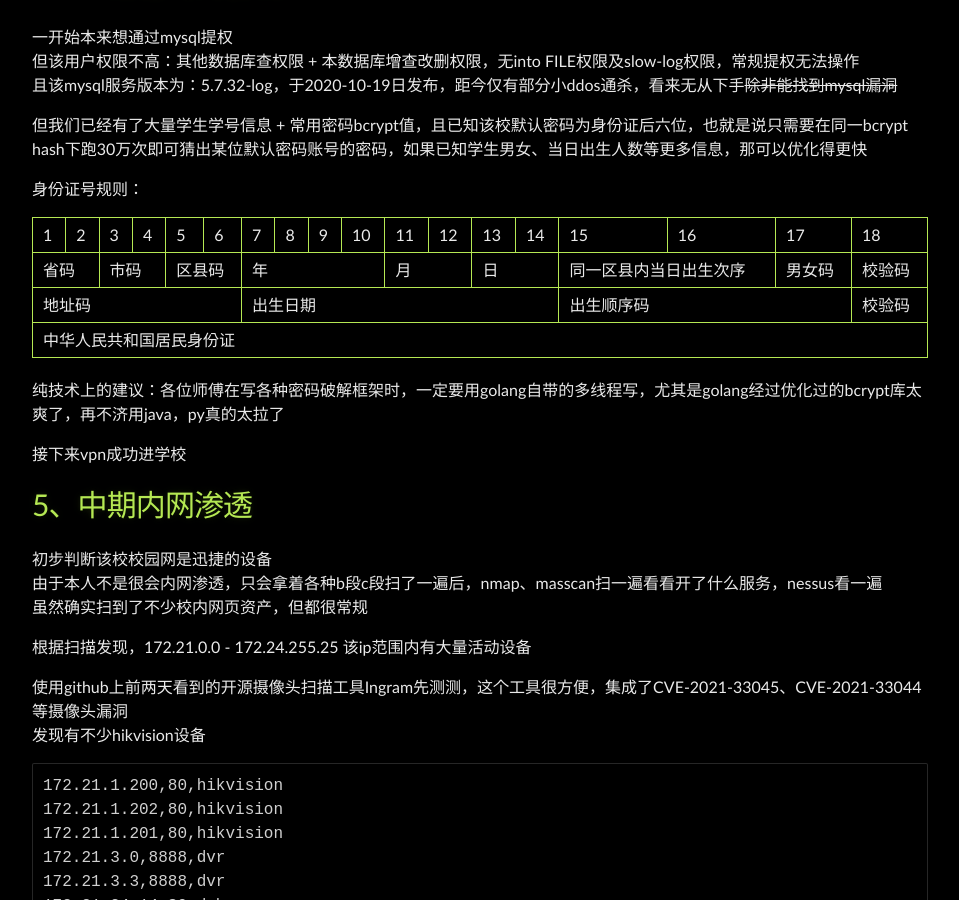
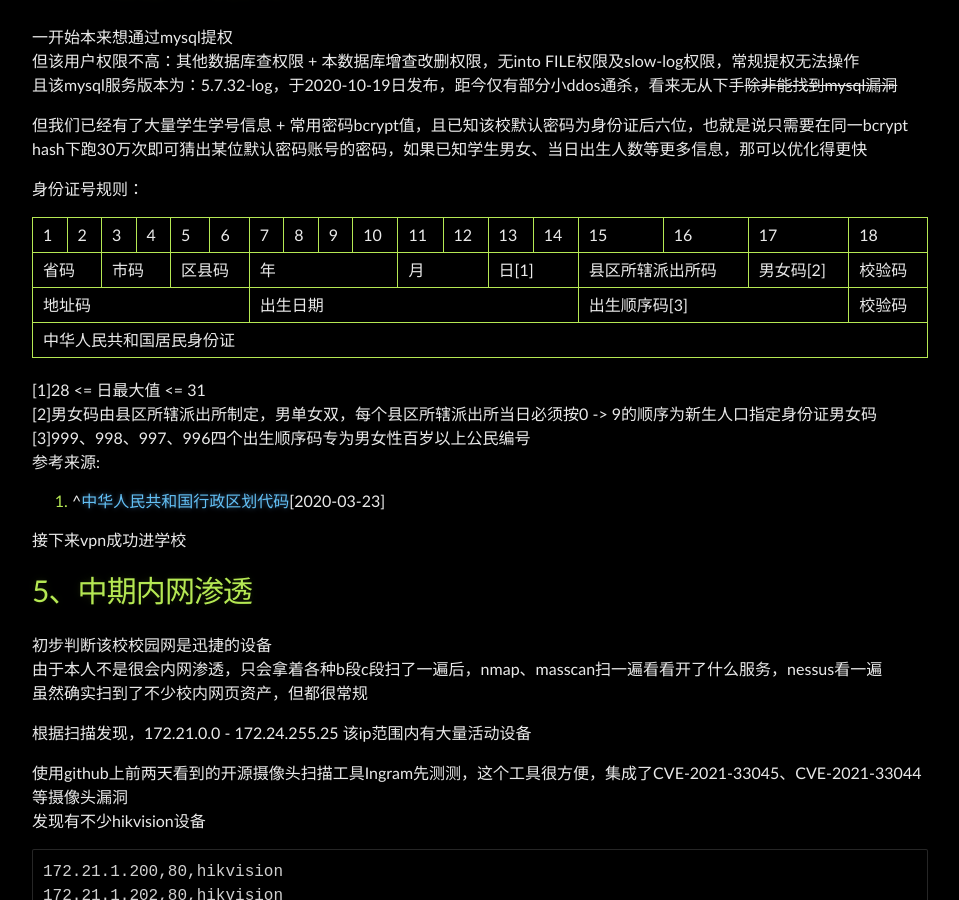
Before and after one commit to Leeyangee/leeyangee.github.io, a Jekyll site: the page built from _posts/2023-06-20-SRC干货 某教育资产经典渗透-漏洞链从外网打到内网.md, in a window 1280 px wide and 900 px high, scrolled down 1693 px. Shown: the whole window, without its empty margins (160-1119 px from the left). Built offline with Jekyll 4.4.1, drawn with Linux system fonts in a browser that asks for light colours.

Commit message:
Update 2023-06-20-SRC干货 某教育资产经典渗透-漏洞链从外网打到内网.md

```diff
--- a/_posts/2023-06-20-SRC干货 某教育资产经典渗透-漏洞链从外网打到内网.md
+++ b/_posts/2023-06-20-SRC干货 某教育资产经典渗透-漏洞链从外网打到内网.md
@@ -94,15 +94,15 @@ SELECT * FROM INFORMATION_SCHEMA.TABLES ORDER BY create_time DESC;
     <td colspan="2">区县码</td>
     <td colspan="4">年</td>
     <td colspan="2">月</td>
-    <td colspan="2">日</td>
-    <td colspan="2">同一区县内当日出生次序</td>
-    <td colspan="1">男女码</td>
+    <td colspan="2">日[1]</td>
+    <td colspan="2">县区所辖派出所码</td>
+    <td colspan="1">男女码[2]</td>
     <td colspan="1">校验码</td>
   </tr>
   <tr>
   	<td colspan="6">地址码</td>
     <td colspan="8">出生日期</td>
-    <td colspan="3">出生顺序码</td>
+    <td colspan="3">出生顺序码[3]</td>
     <td colspan="1">校验码</td>
   </tr>
   <tr>
@@ -110,7 +110,11 @@ SELECT * FROM INFORMATION_SCHEMA.TABLES ORDER BY create_time DESC;
   </tr>
 </table>
 
-纯技术上的建议：各位师傅在写各种密码破解框架时，一定要用golang自带的多线程写，尤其是golang经过优化过的bcrypt库太爽了，再不济用java，py真的太拉了
+[1]28 <= 日最大值 <= 31
+[2]男女码由县区所辖派出所制定，男单女双，每个县区所辖派出所当日必须按0 -> 9的顺序为新生人口指定身份证男女码
+[3]999、998、997、996四个出生顺序码专为男女性百岁以上公民编号
+参考来源:
+1. ^[中华人民共和国行政区划代码](https://baike.baidu.com/reference/19623128/b38dnXYyG2z7r0fhaUijHzJpuy6BTe6wFznj8jqkLBYusfb6emv8v3DV-PnOu0Rbw-ic2kP1m0Vl7i36am84NPXMGtskirr_FMxutthnK6QzvLxBu1QTrRufM4ayHg)[2020-03-23]
 
 接下来vpn成功进学校
 
```
